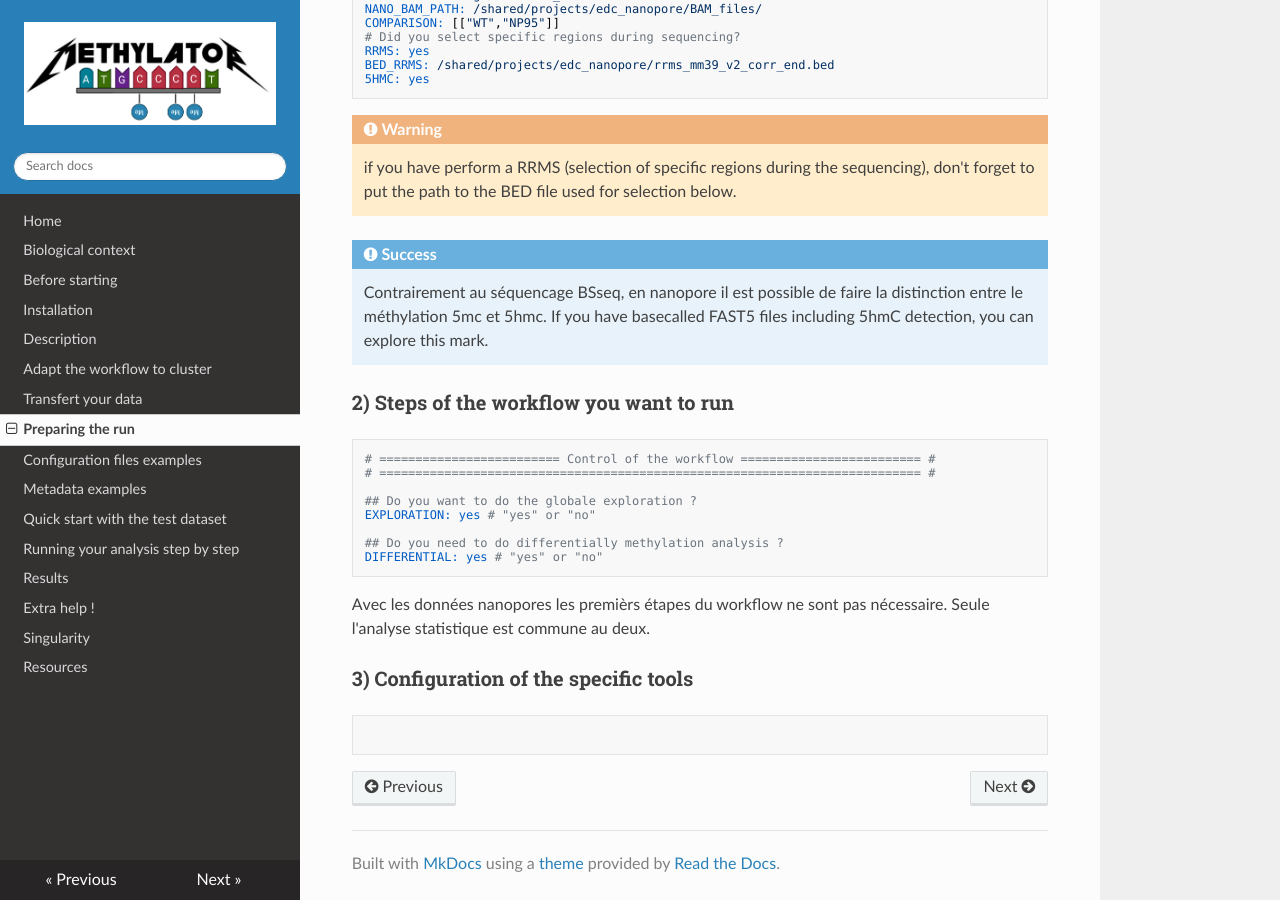
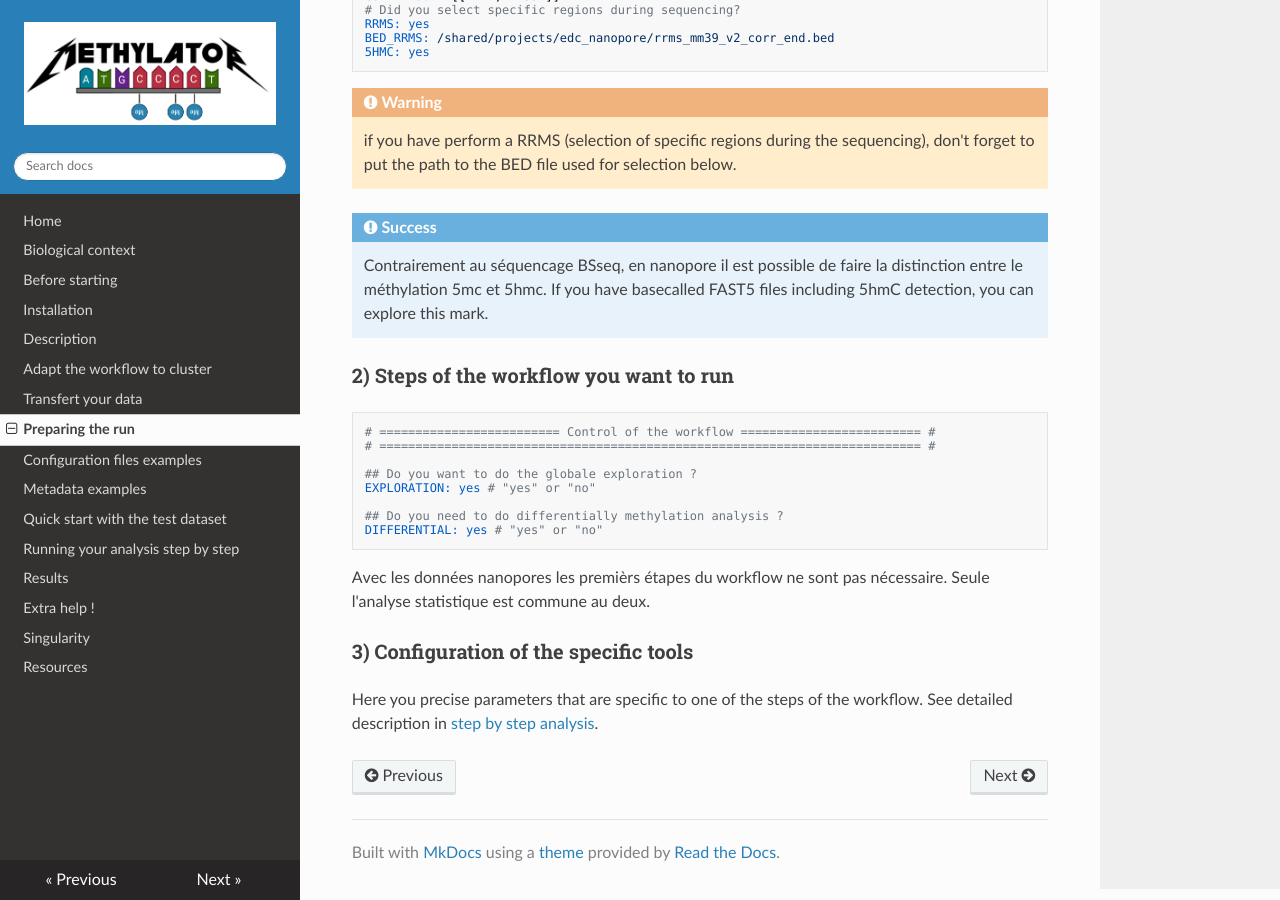
Before and after one commit to parisepigenetics/Methylator-Documentation, an MkDocs documentation site: the page built from docs/preparing_run.md, in a window 1280 px wide and 900 px high, scrolled down 4525 px. Built offline with MkDocs 1.6.1, drawn with Linux system fonts in a browser that asks for light colours; nearby versions of some CDN libraries; some of the changed text lies outside the part shown.

Commit message:
Update preparing_run.md

````diff
--- a/docs/preparing_run.md
+++ b/docs/preparing_run.md
@@ -127,16 +127,13 @@ REPORT: no # "yes" or "no"
 ### 3) Configuration of the specific tools
 Here you precise parameters that are specific to one of the steps of the workflow. See detailed description in [step by step analysis](#running-your-analysis-step-by-step).
 
-```yaml
-
-```
 
 ## config_nanopore.yaml
 
 The configuration of the workflow for nanopore data.
 
-<span>{% include icon.liquid id='exclamation-triangle' %} <b>Important</b></span><br> The [yaml format](https://yaml.org/) is `key:[space]value`. The space is mandatory.
-{:.ui.large.warning.message}
+!!! warning
+    The [yaml format](https://yaml.org/) is `key:[space]value`. The space is mandatory.
 
 Like the `config_wgbs` this configuration file contains 3 parts:
 
@@ -191,5 +188,4 @@ Avec les données nanopores les premièrs étapes du workflow ne sont pas néces
 
 ### 3) Configuration of the specific tools
 
-```yaml
-```
+Here you precise parameters that are specific to one of the steps of the workflow. See detailed description in [step by step analysis](#running-your-analysis-step-by-step).
````
